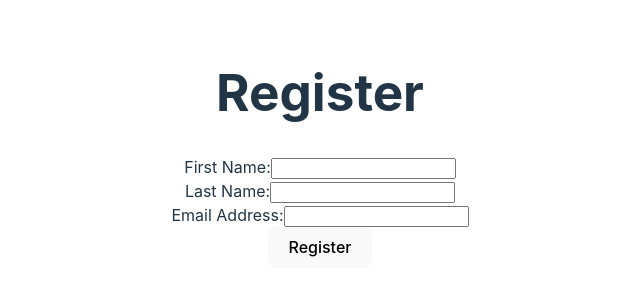
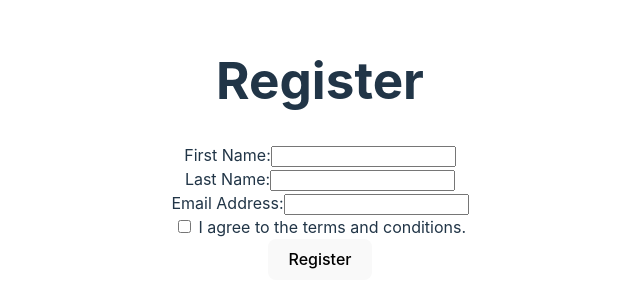
Before and after one commit to cfgcolumbus23/Team-8, a React (Vite) app in the folder frontend/: page / in a window 1280 px wide. Shown: the part 251-558 px from the top of the page, without its empty margins (320-960 px from the left). Built offline with nearby package versions, Linux system fonts and the light colour scheme.

Commit message:
Added terms and conditions checkbox

```diff
--- a/frontend/src/Register.jsx
+++ b/frontend/src/Register.jsx
@@ -21,8 +21,10 @@ function Register() {
     try {
       const response = await put('/api/endpoint', formData);
       console.log('Response from the server:', response);
+      // Handle the response as needed
     } catch (error) {
       console.error('Error:', error);
+      // Handle errors if necessary
     }
   };
 
@@ -31,7 +33,7 @@ function Register() {
       event.preventDefault();
       handleSubmit();
     });
-  }, []);
+  }, []); // The empty dependency array ensures the effect runs once when the component is mounted
 
   return (
     <div className="Register">
@@ -66,6 +68,10 @@ function Register() {
           id="email"
         />
       </div>
+      {/* Add other form fields here */}
+      <div>
+        <input type="checkbox" required /> I agree to the terms and conditions.
+      </div>
       <button className="register-info" id="submit">
         Register
       </button>
```
